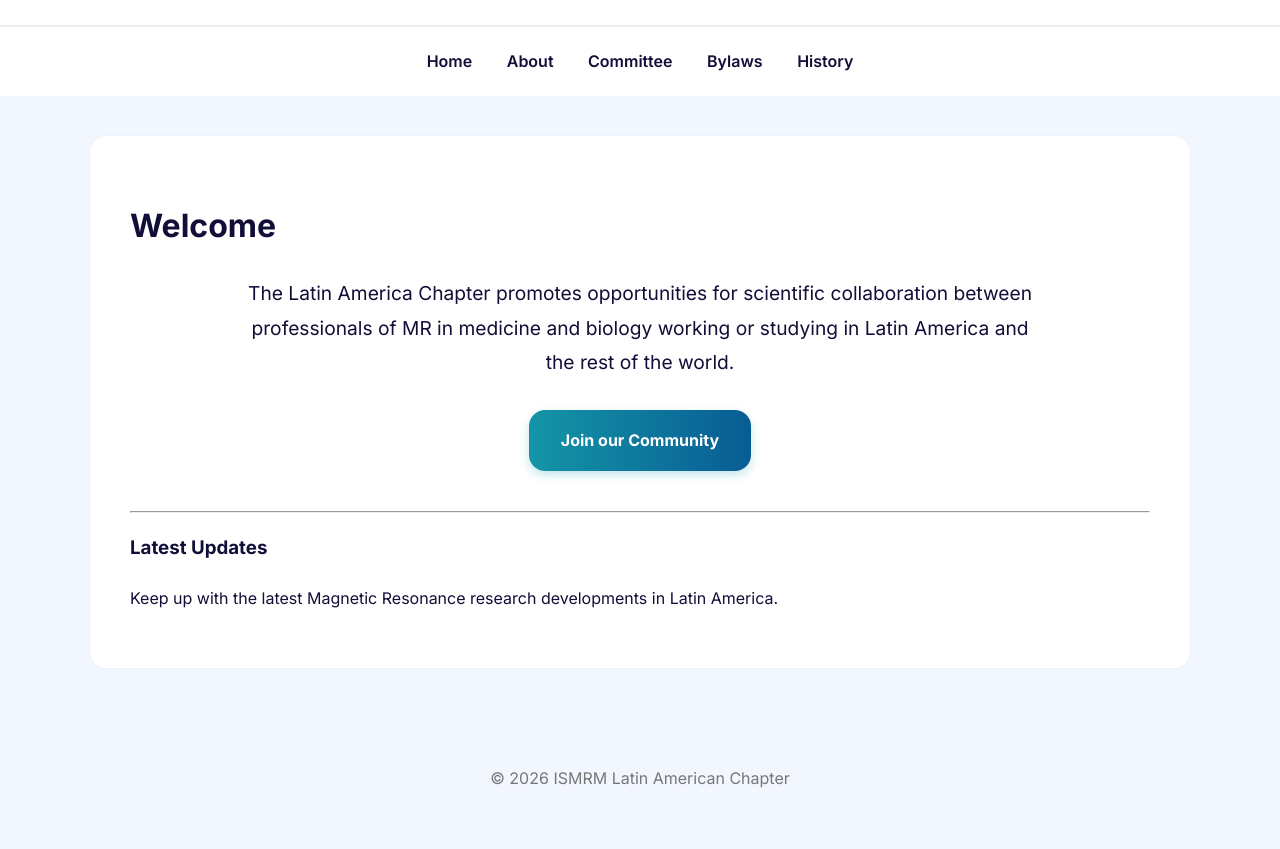
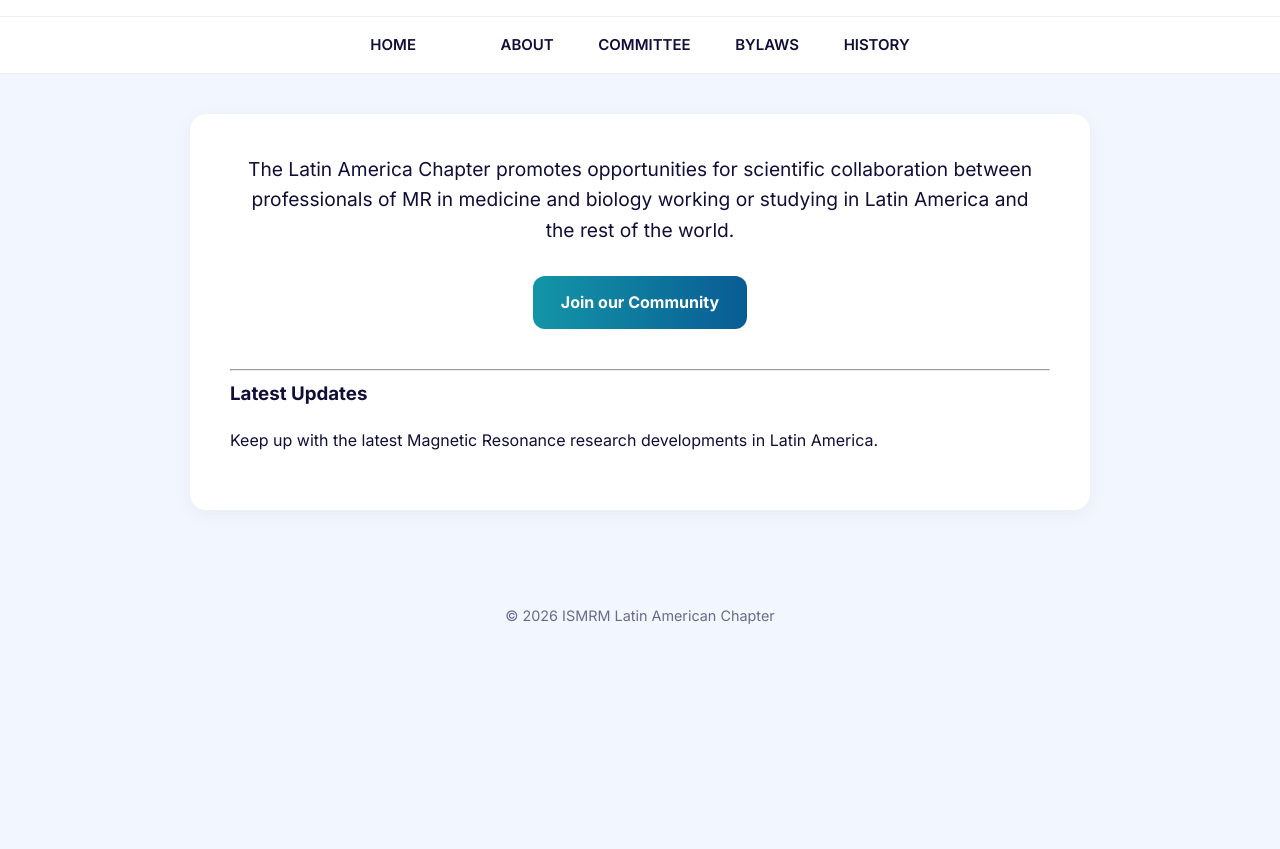
Before and after one commit to ISMRM-latam/ismrm-latam.github.io, a Jekyll site: the page built from index.html, in a window 1280 px wide. Shown: the part 184-1033 px from the top of the page. Built offline with Jekyll 4.4.1, drawn with Linux system fonts in a browser that asks for light colours; after the commit the page ends 900 px from its top, so only the background shows below that.

```diff
--- a/_data/content.json
+++ b/_data/content.json
@@ -2,6 +2,7 @@
   "site_name": "ISMRM Latin American Chapter",
   "navigation": [
     {"name": "Home", "link": "/"},
+    {"news": "News", "link": "/news"},
     {"name": "About", "link": "/about"},
     {"name": "Committee", "link": "/committee"},
     {"name": "Bylaws", "link": "/bylaws"},
--- a/_layouts/default.html
+++ b/_layouts/default.html
@@ -4,32 +4,32 @@
     <meta charset="UTF-8">
     <meta name="viewport" content="width=device-width, initial-scale=1.0">
     <title>{{ page.title }} | ISMRM LATAM</title>
-    <link rel="stylesheet" href="https://fonts.googleapis.com/css2?family=Inter:wght@400;600;700;900&display=swap">
+    <link rel="stylesheet" href="https://fonts.googleapis.com/css2?family=Inter:wght@400;600;700&display=swap">
     <link rel="stylesheet" href="{{ '/assets/css/style.css' | relative_url }}">
 </head>
 <body>
 
-    <div class="header-main-logo">
-        <a href="/">
+    <header class="header-main-logo">
+        <a href="{{ '/' | relative_url }}">
             <img src="{{ '/assets/images/logo.png' | relative_url }}" class="header-logo-image" alt="ISMRM LATAM">
         </a>
-    </div>
+    </header>
 
-    <nav>
+    <nav class="main-nav">
         {% for item in site.data.content.navigation %}
-            <a href="{{ item.link | relative_url }}">{{ item.name }}</a>
+            <a href="{{ item.link | relative_url }}" class="nav__link">{{ item.name }}</a>
         {% endfor %}
     </nav>
 
     <main>
         <div class="content-card">
-            <h1>{{ page.title }}</h1>
+            {% unless page.url == "/" %}<h1>{{ page.title }}</h1>{% endunless %}
             {{ content }}
         </div>
     </main>
 
-    <footer style="text-align: center; padding: 40px; color: #777;">
-        <p>&copy; 2026 ISMRM Latin American Chapter</p>
+    <footer style="text-align: center; padding: 40px; opacity: 0.6; font-size: 0.9rem;">
+        <p>&copy; {{ "now" | date: "%Y" }} ISMRM Latin American Chapter</p>
     </footer>
 
 </body>
--- a/assets/css/style.css
+++ b/assets/css/style.css
@@ -1,82 +1,65 @@
-/* Core Variables from your main.css */
+/* ISMRM-LATAM Master Stylesheet */
+
 :root {
   --primary-gradient: linear-gradient(90deg, #1495a7 0%, #003687 167%);
   --bg-color: #f2f6ff;
   --text-dark: #110E38;
   --white: #ffffff;
+  --gray-light: #f9f9f9;
 }
 
 body {
-  font-family: "Inter", Helvetica Neue, Arial, sans-serif;
+  font-family: "Inter", -apple-system, BlinkMacSystemFont, "Segoe UI", Roboto, sans-serif;
   background-color: var(--bg-color);
   color: var(--text-dark);
-  line-height: 1.8;
+  line-height: 1.6;
   margin: 0;
 }
 
-/* Header & Logo styling from custom.css */
+/* Header & Logo - Based on your custom.css */
 .header-main-logo {
   width: 100%;
   text-align: center;
   padding: 40px 0;
   background: var(--white);
-  margin-bottom: 0;
 }
 
 .header-logo-image {
   max-height: 120px;
   width: auto;
+  display: block;
+  margin: 0 auto;
 }
 
-/* Navigation from main.css & custom.css */
-nav {
+/* Navigation - Based on your main.css */
+.main-nav {
   background: var(--white);
-  border-top: 2px solid #eee;
-  padding: 20px 0;
+  border-top: 1px solid #eee;
+  border-bottom: 1px solid #eee;
+  padding: 15px 0;
   text-align: center;
   position: sticky;
   top: 0;
-  z-index: 900;
+  z-index: 1000;
 }
 
-nav a {
-  margin: 0 15px;
+.nav__link {
+  margin: 0 20px;
   text-decoration: none;
   color: var(--text-dark);
   font-weight: 600;
-  font-size: 16px;
-  transition: 0.3s;
+  font-size: 15px;
+  text-transform: uppercase;
+  transition: color 0.3s ease;
 }
 
-nav a:hover, nav a.active {
+.nav__link:hover, .nav__link.active {
   color: #1495a7;
 }
 
-/* Hero Section / Buttons */
-.hero {
-  padding: 60px 10%;
-  text-align: center;
-}
-
-.c-button {
-  padding: 16px 32px;
-  border-radius: 16px;
-  font-weight: 700;
-  text-decoration: none;
-  display: inline-block;
-  color: var(--white);
-  background: var(--primary-gradient);
-  transition: transform 0.2s;
-  box-shadow: 0px 4px 10px rgba(20, 149, 167, 0.25);
-}
-
-.c-button:hover {
-  transform: translateY(-2px);
-}
-
-/* Cards & Content */
+/* Content Cards */
 main {
-  max-width: 1100px;
+  max-width: 900px;
   margin: 40px auto;
   padding: 0 20px;
 }
@@ -85,22 +68,41 @@ main {
   background: var(--white);
   padding: 40px;
   border-radius: 16px;
-  box-shadow: 0px 0px 2px rgba(0, 0, 0, 0.07);
+  box-shadow: 0px 4px 20px rgba(0, 0, 0, 0.05);
+  margin-bottom: 30px;
 }
 
-table {
-  width: 100%;
-  border-collapse: collapse;
+/* Buttons - The signature ISMRM-LATAM look */
+.c-button {
+  background: var(--primary-gradient);
+  color: var(--white) !important;
+  padding: 14px 28px;
+  border-radius: 12px;
+  text-decoration: none;
+  font-weight: 700;
+  display: inline-block;
+  transition: transform 0.2s ease, box-shadow 0.2s ease;
+  border: none;
 }
 
-th {
-  background: var(--text-dark);
-  color: var(--white);
-  padding: 12px;
-  text-align: left;
+.c-button:hover {
+  transform: translateY(-2px);
+  box-shadow: 0px 8px 15px rgba(20, 149, 167, 0.3);
 }
 
-td {
-  padding: 12px;
-  border-bottom: 1px solid #ddd;
+/* Typography */
+h1, h2, h3 {
+  color: var(--text-dark);
+  margin-top: 0;
 }
+
+/* Mobile Responsiveness from custom.css */
+@media (max-width: 767px) {
+  .nav__link {
+    display: block;
+    margin: 10px 0;
+  }
+  .header-logo-image {
+    max-height: 80px;
+  }
+}
```
Also changed, not shown: _layouts/post.html (added, +11 -0 lines), _posts/2024-02-15-capitulo-aprobado.md (added, +17 -0 lines), _posts/2024-03-20-bylaws-of-the-ismrm-latin-american-chapter.md (added, +29 -0 lines), _posts/2024-05-06-hola-hawai-latin-american-chapter-business-meeting.md (added, +21 -0 lines), news.html (added, +15 -0 lines).
